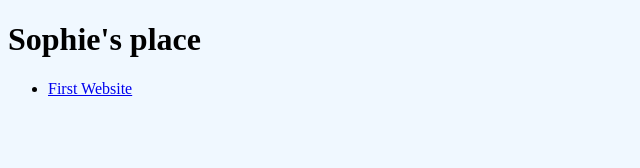
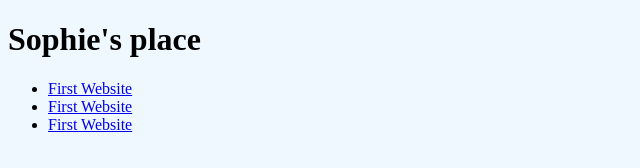
Before and after one commit to sonade803/homepage, a plain HTML site: page index.html in a window 1280 px wide. Shown: the whole page, without its empty margins (0-640 px from the left). Drawn offline with Linux system fonts and the light colour scheme.

Commit message:
finalize passion

```diff
--- a/index.html
+++ b/index.html
@@ -9,6 +9,8 @@
         <h1>Sophie's place</h1>
         <ul>
             <li><a href="first-website/index.html">First Website</a></li>
+            <li><a href="Passion-project/index.html">First Website</a></li>
+            <li><a href="Passion-version-2/index.html">First Website</a></li>
         </ul>
     </body>
 
```
Also changed, not shown: 1 other file.
